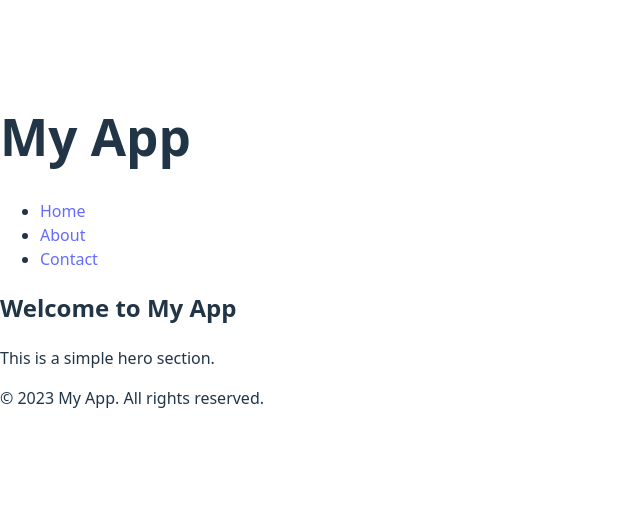
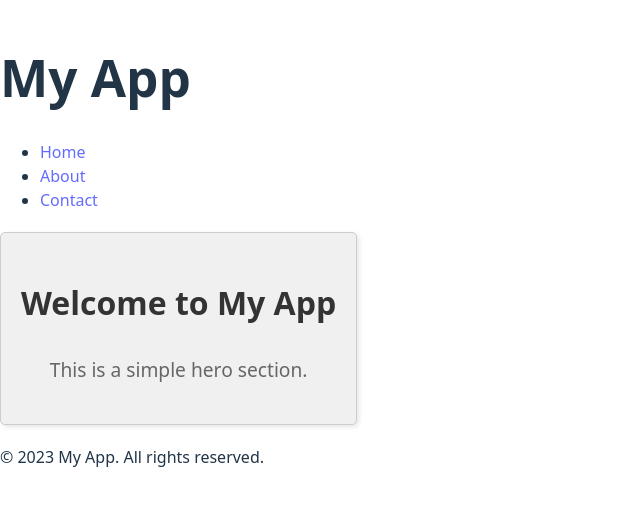
Before and after one commit to bipinjlimbu/React-15-Day-Workshop, a React (Vite) app in the folder React/my-app/: page / in a window 1280 px wide. Shown: the part 150-656 px from the top of the page, without its empty margins (0-640 px from the left). Built offline with nearby package versions, Linux system fonts and the light colour scheme.

Commit message:
Hero Section CSS Completed in React

```diff
--- a/React/my-app/src/section/Hero.jsx
+++ b/React/my-app/src/section/Hero.jsx
@@ -1,6 +1,7 @@
+import myHero from "../style/Hero.module.css";
 const Hero = () => {
   return (
-    <section className="hero">
+    <section className={myHero.hero}>
       <h2>Welcome to My App</h2>
       <p>This is a simple hero section.</p>
     </section>
--- /dev/null
+++ b/React/my-app/src/style/Hero.module.css
@@ -0,0 +1,22 @@
+.hero {
+  background-color: #f0f0f0;
+  border: 1px solid #ccc;
+  border-radius: 5px;
+  box-shadow: 2px 2px 5px rgba(0, 0, 0, 0.1);
+  margin: 20px 0;
+  padding: 20px;
+  text-align: center;
+  display: flex;
+  flex-direction: column;
+  align-items: center;
+}
+.hero h2 {
+  margin-bottom: 10px;
+  font-size: 2em;
+  color: #333;
+}
+.hero p {
+  font-size: 1.2em;
+  color: #666;
+  max-width: 600px;
+}
```
